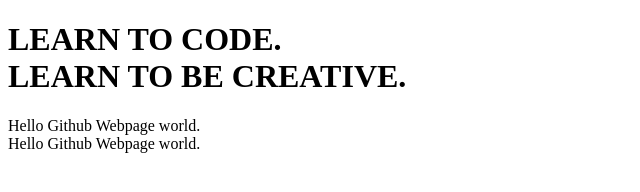
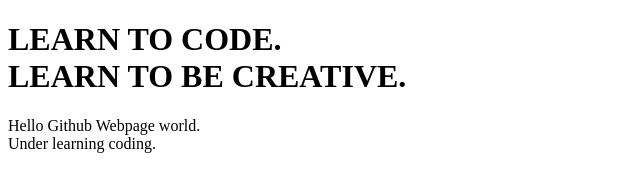
Before and after one commit to tkasakak/tkasakak.github.io, a plain HTML site: page index.html in a window 1280 px wide. Shown: the full height of the page, 0-640 px from the left. Drawn offline with Linux system fonts and the light colour scheme.

Commit message:
Update index.html

```diff
--- a/index.html
+++ b/index.html
@@ -8,7 +8,7 @@
 <body>
   <div class="main">
     <h1>LEARN TO CODE.<br>LEARN TO BE CREATIVE.</h1>
-    <p>Hello Github Webpage world.<br>Hello Github Webpage world.</p>
+    <p>Hello Github Webpage world.<br>Under learning coding.</p>
   </div>
 </body>
 </html>
```
